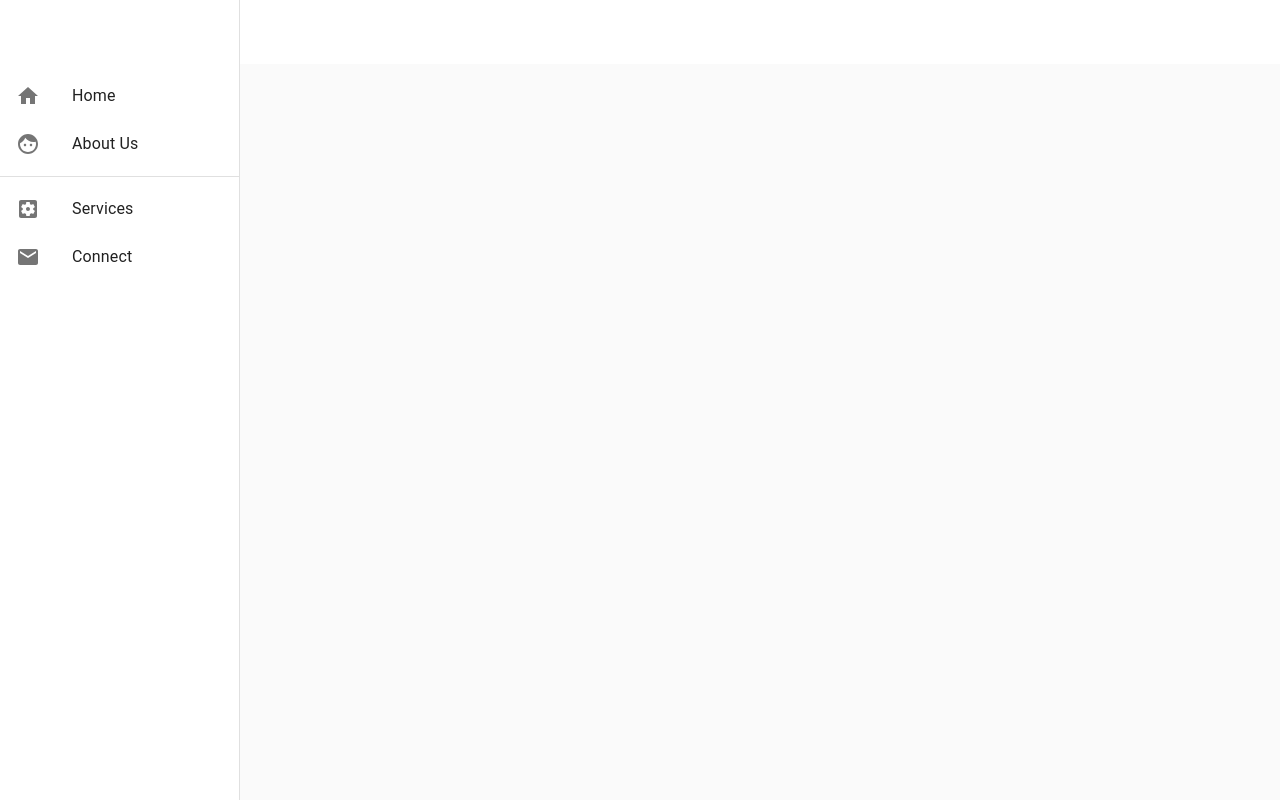
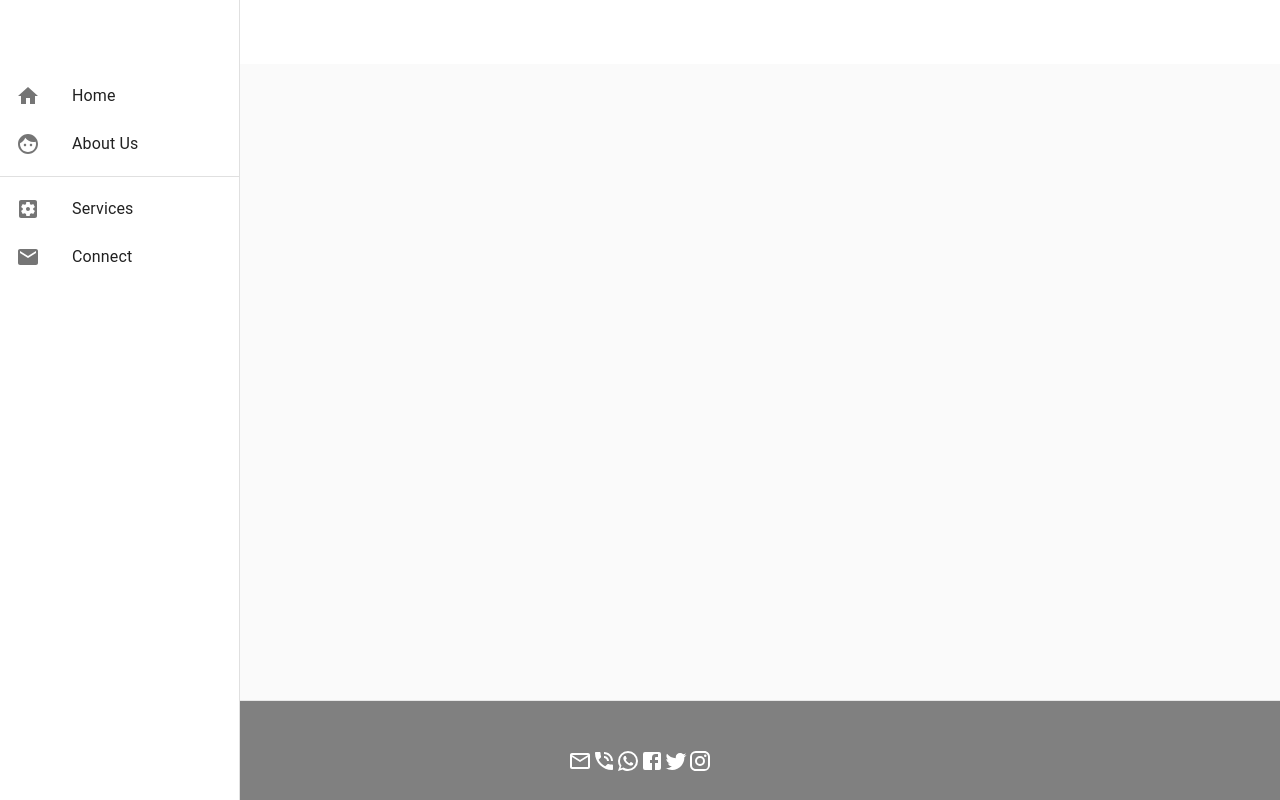
Before and after one commit to TechOn-Innovations/techOnWebsite, a React (Create React App) app in the folder techon/: page / in a window 1280 px wide. Built offline with nearby package versions, Linux system fonts and the light colour scheme.

Commit message:
added a footer to the page layout

```diff
--- a/techon/src/App.js
+++ b/techon/src/App.js
@@ -1,11 +1,13 @@
 import React from 'react';
 import './App.css';
 import NavigationBar from './Components/Regions/Navigation/Navigation';
+import Footer from './Components/Regions/Footer/Footer';
 
 function App() {
   return (
     <React.Fragment>
       < NavigationBar />
+      <Footer/>
     </React.Fragment>
   );
 }
--- a/techon/src/Components/Regions/Footer/Footer.js
+++ b/techon/src/Components/Regions/Footer/Footer.js
@@ -0,0 +1,50 @@
+import React from "react";
+import MailOutlineIcon from '@material-ui/icons/MailOutline';
+import PhoneInTalkIcon from '@material-ui/icons/PhoneInTalk';
+import TwitterIcon from '@material-ui/icons/Twitter';
+import WhatsAppIcon from '@material-ui/icons/WhatsApp';
+import InstagramIcon from '@material-ui/icons/Instagram';
+import FacebookIcon from '@material-ui/icons/Facebook';
+
+
+const footerStyle = {
+    backgroundColor: "grey",
+    fontSize: "50px",
+    color: "white",
+    borderTop: "1px solid #E7E7E7",
+    textAlign: "center",
+    padding: "20px",
+    position: "fixed",
+    left: "0",
+    bottom: "0",
+    height: "100px",
+    width: "100%"
+  };
+
+  const phantomStyle = {
+    display: "block",
+    padding: "20px",
+    height: "60px",
+    width: "100%"
+  };
+
+  function Footer({ children }) {
+    return (
+      <div>
+        <div style={phantomStyle} />
+
+        <div style={footerStyle}>{children}
+        <MailOutlineIcon/>
+        <PhoneInTalkIcon/>
+        <WhatsAppIcon/>
+        <FacebookIcon/>
+        <TwitterIcon/>
+        <InstagramIcon/>
+        </div>
+
+
+      </div>
+    );
+  }
+
+  export default Footer;
```
